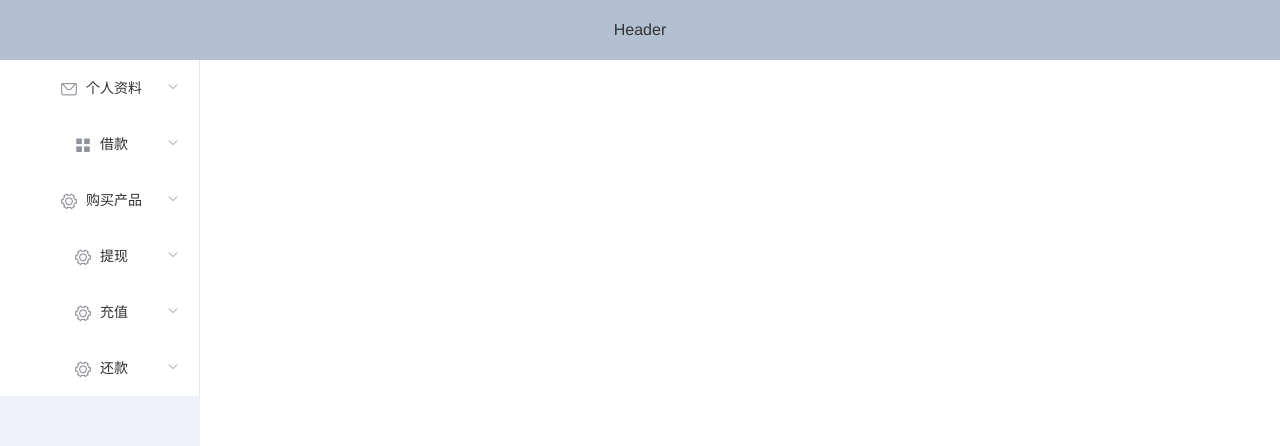
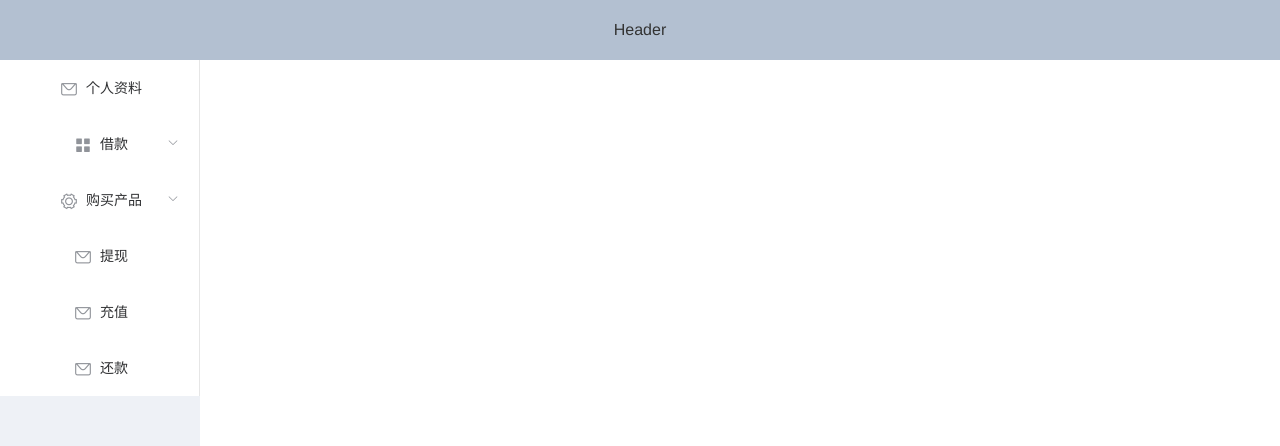
Before and after one commit to crazylz/j2ee, a Vue app: page /#/userhome in a window 1280 px wide. Shown: the top 446 px of the page. Built offline with nearby package versions, Linux system fonts and the light colour scheme.

Commit message:
修改userhome实现页面跳转

```diff
--- a/src/components/userhome.vue
+++ b/src/components/userhome.vue
@@ -4,34 +4,35 @@
         <el-header>Header</el-header>
 
         <!-- 侧拉栏 -->
+        <!-- 设置router使得index能够路由，设置index不同使得各自展开，采用unique-opened实现不重复展开 -->
         <el-aside width="200px" style="background-color: rgb(238, 241, 246)">
-            <el-menu :default-openeds="[]">
-            <el-submenu index="/userhome/persondata">
-                <template slot="title" ><i class="el-icon-message"></i>个人资料</template>
-            </el-submenu>
-            <el-submenu index>
+            <el-menu  :default-active="$route.path" router unique-opened>
+            <el-menu-item index="/userhome/persondata">
+            <i class="el-icon-message"></i>个人资料
+            </el-menu-item>
+            <el-submenu index="1">
                 <template slot="title"><i class="el-icon-menu"></i>借款</template>
                 <el-menu-item-group>
                 <el-menu-item index="/userhome/existingloans">已有借款</el-menu-item>
                 <el-menu-item index="/userhome/newloans">新建借款</el-menu-item>
                 </el-menu-item-group>
             </el-submenu>
-            <el-submenu index>
+            <el-submenu index="2">
                 <template slot="title"><i class="el-icon-setting"></i>购买产品</template>
                 <el-menu-item-group>
                 <el-menu-item index="/userhome/existingproducts">已购产品</el-menu-item>
                 <el-menu-item index="/userhome/newproducts">新建购买</el-menu-item>
                 </el-menu-item-group>
             </el-submenu>
-            <el-submenu index="/userhome/withdraw">
-                <template slot="title"><i class="el-icon-setting"></i>提现</template>
-            </el-submenu>
-            <el-submenu index="/userhome/invest">
-                <template slot="title"><i class="el-icon-setting"></i>充值</template>
-            </el-submenu>
-            <el-submenu index="/userhome/repay">
-                <template slot="title"><i class="el-icon-setting"></i>还款</template>
-            </el-submenu>
+            <el-menu-item index="/userhome/withdraw">
+            <i class="el-icon-message"></i>提现
+            </el-menu-item>
+            <el-menu-item index="/userhome/invest">
+            <i class="el-icon-message"></i>充值
+            </el-menu-item>
+            <el-menu-item index="/userhome/repay">
+            <i class="el-icon-message"></i>还款
+            </el-menu-item>
             </el-menu>
         </el-aside>
 
--- a/src/router/index.js
+++ b/src/router/index.js
@@ -2,6 +2,7 @@ import Vue from 'vue'
 import Router from 'vue-router'
 
 Vue.use(Router)
+//可以不用先加载，而是最后在routers里面进行require可以加快加载速度
 
 // 登陆、注册界面
 import login from '../pages/login.vue'
```
